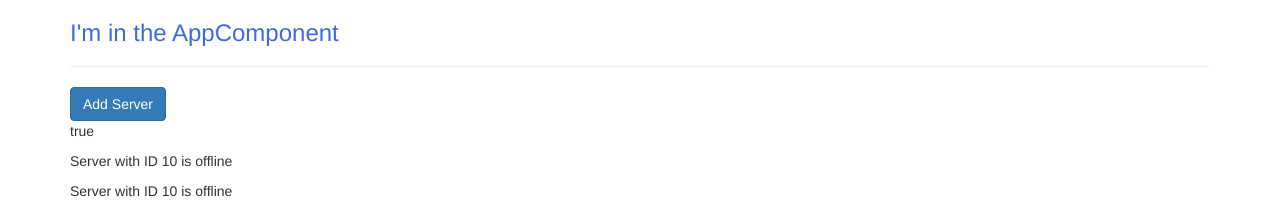
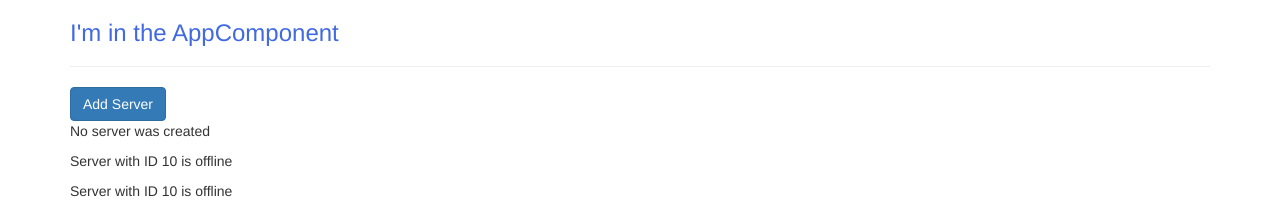
Before and after one commit to SallakImane/my-first-app, an Angular app: page / in a window 1280 px wide. Shown: the top 211 px of the page. Built offline with nearby package versions, Linux system fonts and the light colour scheme.

Commit message:
Working with Event Binding

```diff
--- a/src/app/servers/servers.component.html
+++ b/src/app/servers/servers.component.html
@@ -1,4 +1,7 @@
-<button class="btn btn-primary" [disabled]="!allowNewServer">Add Server</button>
-<p [innerText]="allowNewServer"></p>
+<button class="btn btn-primary"
+        [disabled]="!allowNewServer"
+        (click)="onCreateServer()">Add Server
+</button>
+<p>{{serverCreationStatus}}</p>
 <app-server></app-server>
 <app-server></app-server>
--- a/src/app/servers/servers.component.ts
+++ b/src/app/servers/servers.component.ts
@@ -1,4 +1,4 @@
-import { Component, OnInit } from '@angular/core';
+import {Component, OnInit} from '@angular/core';
 
 @Component({
   selector: 'app-servers',
@@ -6,8 +6,11 @@
   styleUrls: ['./servers.component.css']
 })
 export class ServersComponent implements OnInit {
-allowNewServer = false;
-  constructor() {setTimeout(() => {
+  allowNewServer = false;
+  serverCreationStatus = 'No server was created';
+
+  constructor() {
+    setTimeout(() => {
       this.allowNewServer = true;
     }, 2000);
   }
@@ -15,4 +18,7 @@
   ngOnInit() {
   }
 
+  onCreateServer() {
+    this.serverCreationStatus = 'Server was created !';
+  }
 }
```
